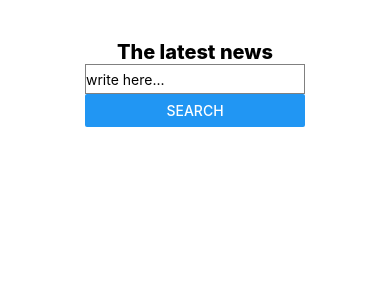
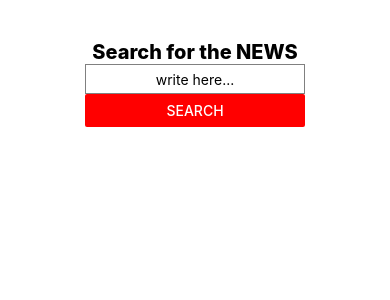
Before and after one commit to poalina/your-search-engine, a React Native app: screen / in a window 390 px wide. Shown: the top 300 px of the page. Built offline with nearby package versions, Linux system fonts and the light colour scheme.

Commit message:
styles article card

```diff
--- a/Components/ArticleCard.js
+++ b/Components/ArticleCard.js
@@ -1,11 +1,5 @@
 import React, { Component } from "react";
-import {
-  StyleSheet,
-  Text,
-  View,
-  ActivityIndicator,
-  Button
-} from "react-native";
+import { StyleSheet, Text, View, TouchableOpacity, Button } from "react-native";
 import { Linking } from "expo";
 
 export default class ArticleCard extends Component {
@@ -13,7 +7,12 @@ export default class ArticleCard extends Component {
     const item = this.props.item;
     return (
       <View>
-        <Text style={styles.title}>{item.webTitle}</Text>
+        <TouchableOpacity
+          style={styles.button}
+          onPress={() => Linking.openURL(item.webUrl)}
+        >
+          <Text style={styles.title}>{item.webTitle}</Text>
+        </TouchableOpacity>
         <Text style={styles.text}>
           Section: {item.pillarName}, Topic: {item.sectionName}, Type:{" "}
           {item.type}
@@ -26,9 +25,13 @@ export default class ArticleCard extends Component {
           onPress={() => Linking.openURL(item.webUrl)}
           title="Read more"
         ></Button>
+        <Separator style={styles.separator} />
       </View>
     );
   }
+}
+function Separator() {
+  return <View style={styles.separator} />;
 }
 
 const styles = StyleSheet.create({
@@ -42,5 +45,14 @@ const styles = StyleSheet.create({
     fontSize: 12,
     fontWeight: "200",
     textAlign: "center"
+  },
+  button: {
+    alignItems: "center",
+    padding: 10
+  },
+  separator: {
+    marginVertical: 8,
+    borderBottomColor: "black",
+    borderBottomWidth: StyleSheet.hairlineWidth
   }
 });
--- a/Components/Header.js
+++ b/Components/Header.js
@@ -4,7 +4,7 @@ import { Text, View, StyleSheet } from "react-native";
 export default function Header() {
   return (
     <View>
-      <Text style={styles.header}>The latest news</Text>
+      <Text style={styles.header}>Search for the NEWS</Text>
     </View>
   );
 }
--- a/Components/SearchBox.js
+++ b/Components/SearchBox.js
@@ -5,7 +5,6 @@ import Results from "./Results";
 
 export default class SearchBox extends Component {
   state = {
-    isLoading: true,
     results: null,
     err: null,
     page: 1,
@@ -21,19 +20,13 @@ export default class SearchBox extends Component {
     if (regex.test(input)) {
       this.setState({ input });
     } else {
-      // this.setState({ validate: false });
       alert("incorrect input");
     }
   };
   handleSubmit = () => {
     this.setState({ query: this.state.input });
-
-    this.fetchData();
   };
 
-  componentDidMount() {
-    console.log("mounted");
-  }
   handleChangePage = direction => {
     this.setState(currentState => {
       return { page: currentState.page + direction };
@@ -49,6 +42,7 @@ export default class SearchBox extends Component {
       })
     );
   };
+  componentDidMount() {}
 
   componentDidUpdate(prevProps, prevState) {
     const { page, query } = this.state;
@@ -58,9 +52,7 @@ export default class SearchBox extends Component {
   }
   render() {
     return (
-      <View
-      // style={styles.searchBox}
-      >
+      <View>
         <TextInput
           clearTextOnFocus={true}
           style={styles.textInput}
@@ -69,7 +61,7 @@ export default class SearchBox extends Component {
           defaultValue={this.state.input}
         />
         <Button
-          // style={styles.button}
+          color="red"
           title="Search"
           onPress={() => this.handleSubmit()}
         />
@@ -88,13 +80,16 @@ export default class SearchBox extends Component {
 
 const styles = StyleSheet.create({
   searchBox: {
-    flex: 1,
-    flexDirection: "row",
-    paddingVertical: 20
+    // flex: 1,
+    // flexDirection: "row",
+    paddingVertical: 20,
+    height: 20,
+    width: 80
   },
-  textInput: { height: 30, borderColor: "gray", borderWidth: 1 },
-  button: {
+  textInput: {
+    textAlign: "center",
     height: 30,
-    width: 20
+    borderColor: "gray",
+    borderWidth: 1
   }
 });
```
